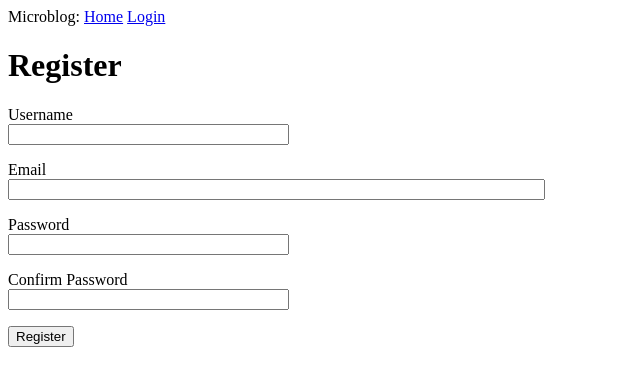
After one commit to theTisrock/flask-microblog, a Flask app: page /register in a window 1280 px wide. The commit adds this page. Shown: the top 386 px of the page, without its empty margins (0-640 px from the left). Run offline with Flask 2, Linux system fonts and the light colour scheme.

Commit message:
Finished Database, Login, Logout & Register

```diff
--- a/microblog_app/__init__.py
+++ b/microblog_app/__init__.py
@@ -10,6 +10,7 @@ app.config.from_object(Config)
 db = SQLAlchemy(app)
 migrate = Migrate(app, db)
 login = LoginManager(app)
+login.login_view = 'login'
 
 # the below line is non-conventional placement. This is because the above object "app" will be imported from
 # this module into the routes module. Then, the decorators will add routes to the app object.
--- a/microblog_app/forms.py
+++ b/microblog_app/forms.py
@@ -3,7 +3,8 @@
 from flask_wtf import FlaskForm
 # flask-wtf uses wtforms as a dependency
 from wtforms import StringField, PasswordField, BooleanField, SubmitField
-from wtforms.validators import DataRequired
+from wtforms.validators import DataRequired, EqualTo, Email, ValidationError
+from microblog_app.models import User, Post
 
 
 class LoginForm(FlaskForm):
@@ -12,6 +13,25 @@ class LoginForm(FlaskForm):
     username = StringField("Username", validators=[DataRequired()])
     password = PasswordField("Password", validators=[DataRequired()])
     remember_me = BooleanField("Remember Me")
-    submit = SubmitField("submit")
+    submit = SubmitField("Submit")
+
+
+class RegistrationForm(FlaskForm):
+    username = StringField("Username", validators=[DataRequired()])
+    email = StringField("Email", validators=[DataRequired(), Email()])
+    password = PasswordField("Password", validators=[DataRequired()])
+    confirm_password = PasswordField("Confirm Password", validators=[DataRequired(), EqualTo("password")])
+    submit = SubmitField("Register")
+
+    # custom validators passed to framework: validate_field(self, field_object)
+    def validate_username(self, username):  # if that user does not exist, its valid. user must be unique.
+        found_user = User.query.filter_by(username=username.data).first()
+        if found_user is not None:
+            raise ValidationError("Please use a different username.")
+
+    def validate_email(self, email):
+        found_email = User.query.filter_by(email=email.data).first()
+        if found_email is not None:
+            raise ValidationError("Please use a different email.")
 
 # end forms
--- a/microblog_app/routes.py
+++ b/microblog_app/routes.py
@@ -1,14 +1,16 @@
-from microblog_app import app  # importing the Flask object called "app" in __init__.py
-from microblog_app.forms import LoginForm
+from microblog_app import app, db  # importing the Flask object called "app" in __init__.py
+from microblog_app.forms import LoginForm, RegistrationForm
 from microblog_app.models import User, Post
+from microblog_app.urls import Action,URLRoute
 from flask import render_template, flash, redirect, url_for, request
-from flask_login import login_user, current_user, logout_user
+from flask_login import login_user, current_user, logout_user, login_required
+from werkzeug.urls import url_parse
 
 
-@app.route("/")
-@app.route("/index")
+@app.route(URLRoute.home['root'])  # app decorators first
+@app.route(URLRoute.home['index'])
+@login_required  # then login decorators
 def index():
-    user = {'username':"miguel"}
     posts = [
         {
             'author': {'username': "John"},
@@ -19,10 +21,10 @@ def index():
             'body': "Susan's first blog!"
         }
     ]
-    return  render_template("index.html", title="Home", user=user, posts=posts)
+    return render_template("index.html", title="Home", posts=posts)
 
 
-@app.route("/login", methods=['GET', 'POST'])
+@app.route(URLRoute.login, methods=['GET', 'POST'])
 def login():
     if current_user.is_authenticated:  # current user is either authenticated or anonymous
         return redirect(url_for('index'))
@@ -32,17 +34,51 @@ def login():
         if user and user.check_password(form.password.data):
             # valid
             login_user(user, remember=form.remember_me.data)
-            return redirect(url_for('index'))
+            next_page = request.args.get('next') or Action.index  # landing page after login
+            if url_parse(next_page).netloc != "":  # security if the domain has been modified
+                return redirect(url_parse('index'))
+            return redirect(url_for(next_page))
         else:
             # invalid
             flash("Invalid username or password")
-            return redirect(url_for('login'))
+            return redirect(url_for(Action.login))
     return render_template("login.html", title="Login", form=form)
 
 
-@app.route("/logout")
+@app.route(URLRoute.logout)
 def logout():
     logout_user()  # clear the user session
-    return redirect(url_for("login"))
+    return redirect(Action.login)
+
+
+@app.route(URLRoute.register, methods=['GET', 'POST'])
+def register():
+    registration_form = RegistrationForm()
+    if current_user.is_authenticated:
+        return redirect(url_for(Action.login))  # redirect if logged in
+    elif request.method == 'GET' and current_user.is_anonymous:
+        return render_template("register.html", form=registration_form)  # display form if not logged in
+    elif request.method == 'POST' and registration_form.validate_on_submit():
+        # check that username, email are unique (don't exist in db yet)
+            # this is already done by flask-wtf in User model class, most likely when validate_on_submit() is called
+        # if form data not unique, flash error to user and reload "register.html", be ambiguous for security
+        # if form data unique, add user to database, inform them they have successfully registered
+        # all checks specified in this comment block are taken care of by flask-wtf custome validate_field() methods
+        # ...so just add a user
+        new_user = User(username=registration_form.username.data, email=registration_form.email.data)
+        new_user.set_password(registration_form.password.data)
+        db.session.add(new_user)
+        db.session.commit()
+        flash(f"Registration success! Welcome {new_user.username}")
+        return redirect(url_for(Action.login))
+    elif not registration_form.validate_on_submit() and request.method == 'POST':
+        flash("Registration failed.")
+        return render_template("register.html", form=registration_form)
+    return "Error in register action"  # debugging
+
+
+# idea: build a class of urls and corresponding action names. Less fragile.
+# I would only have to change action names in class instead of strings in every route, redirect, or url_for() call
+
 
 # end routes
--- a/microblog_app/templates/index.html
+++ b/microblog_app/templates/index.html
@@ -1,7 +1,7 @@
 {% extends "base.html" %}
 
 {% block content %}
-    <h1>Hi, {{ user.username }}!</h1>
+    <h1>Hi, {{ current_user.username }}!</h1>
 
     {% for p in posts %}
     <div><p>{{ p.author.username }} says: <b>{{ p.body }}</b></p></div>
--- a/microblog_app/templates/login.html
+++ b/microblog_app/templates/login.html
@@ -28,6 +28,7 @@
         <p>
             {{ form.submit }}
         </p>
+    </form>
 
-    </form>
+<div><p><a href="{{ url_for('register') }}">Join us!</a></p></div>
 {% endblock%}
--- /dev/null
+++ b/microblog_app/templates/register.html
@@ -0,0 +1,37 @@
+{% extends "base.html" %}
+
+{% block content %}
+    <h1>Register</h1>
+    <form action="{{ url_for('register') }}" method="post">
+        {{ form.hidden_tag() }}
+        <p>
+            {{ form.username.label }}<br>
+            {{ form.username(size=32) }}<br>
+            {% for error in form.username.errors %}
+            <span>[{{ error }}]</span>
+            {% endfor %}
+        </p>
+        <p>
+            {{ form.email.label }}<br>
+            {{ form.email(size=64) }}<br>
+            {% for error in form.email.errors %}
+            <span>[{{ error }}]</span>
+            {% endfor %}
+        </p>
+        <p>
+            {{ form.password.label }}<br>
+            {{ form.password(size=32) }}<br>
+            {% for error in form.password.errors %}
+            <span>[{{ error }}]</span>
+            {% endfor %}
+        </p>
+        <p>
+            {{ form.confirm_password.label }}<br>
+            {{ form.confirm_password(size=32) }}<br>
+            {% for error in form.confirm_password.errors %}
+            <span>[{{ error }}]</span>
+            {% endfor %}
+        </p>
+        <p>{{ form.submit() }}</p>
+    </form>
+{% endblock %}
--- /dev/null
+++ b/microblog_app/urls.py
@@ -0,0 +1,30 @@
+# Action Class - Static only. To hold names of actions that correspond to method calls.
+#   This could be used for calling url_for(action)
+#
+#   Advantage: allows for changing action names in one place
+#
+#   Actions.[action]
+
+
+class Action():
+    index = 'index'
+    login = 'login'
+    logout = 'logout'
+    register = 'register'
+
+# URLRoute class - Static only. Holds route names.
+# Advantage: better seperation of concerns. easy to rename routes
+# URLRoute.[route]
+
+
+class URLRoute():
+    home = {
+                'root': "/",
+                'index': "/index"
+        }
+
+    login = "/login"
+    logout = "/logout"
+    register = "/register"
+
+# end urls
```
Also changed, not shown: microblog.db.
